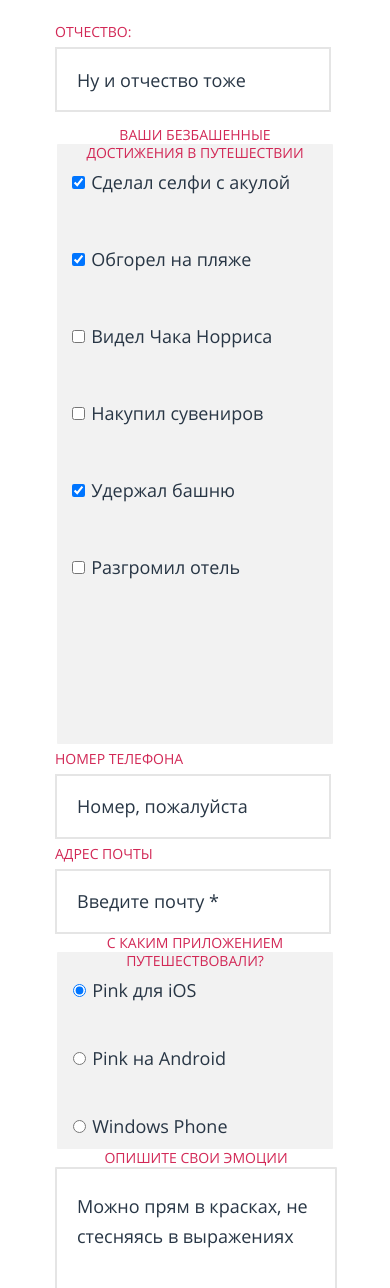
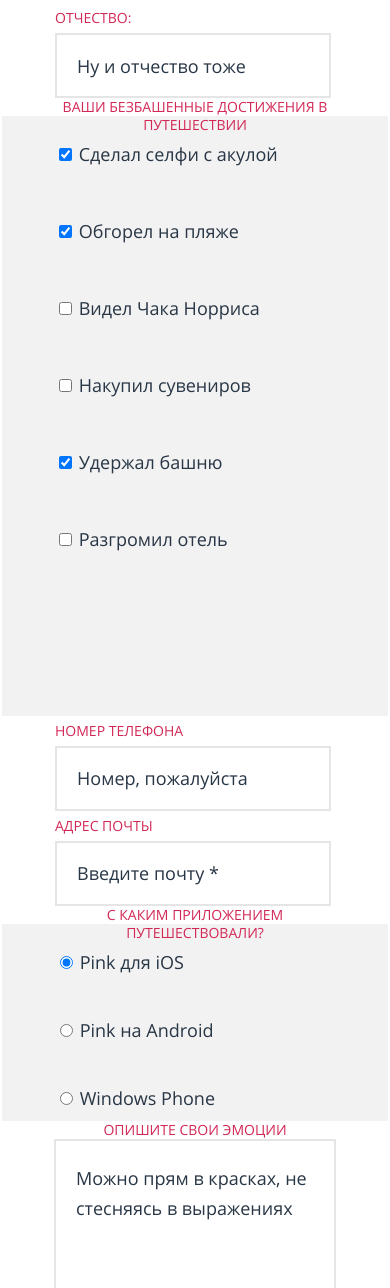
Before and after one commit to PavelGorevoy/1555297-pink-21, a website: page source/form.html in a window 390 px wide. Shown: the part 712-2000 px from the top of the page. Drawn offline with nearby package versions, Linux system fonts and the light colour scheme; files that its build step writes are made by us from their sources.

Commit message:
Заливка бг при мобильной точке адаптива

```diff
--- a/source/sass/blocks/form-checkbox.scss
+++ b/source/sass/blocks/form-checkbox.scss
@@ -3,7 +3,7 @@
 
   @media (min-width: $tablet-width) {
     min-height: 549px;
-    order: 2;
+    order: 3;
   }
 
   @media (min-width: $desktop-width) {
@@ -17,6 +17,10 @@
   display: grid;
   gap: 47px;
 
+  @media (max-width: $mobile-width-only) {
+    @include container;
+  }
+
   @media (min-width: $tablet-width) {
     padding-top: 54px;
     margin: 0 auto;
--- a/source/sass/blocks/form-number.scss
+++ b/source/sass/blocks/form-number.scss
@@ -20,6 +20,10 @@
 
 .form-number__list {
   @include stile-list;
+
+  @media (max-width: $mobile-width-only) {
+    @include container;
+  }
 
   @media (min-width: $tablet-width) {
     display: flex;
--- a/source/sass/blocks/form-platforms.scss
+++ b/source/sass/blocks/form-platforms.scss
@@ -6,7 +6,6 @@
   }
 
   @media (min-width: $desktop-width) {
-    height: 297px;
     max-width: 406px;
     width: 50%;
   }
@@ -14,8 +13,12 @@
 
 .form-platforms__list {
   @include stile-list;
+  display: grid;
   gap: 38px;
-  display: grid;
+
+  @media (max-width: $mobile-width-only) {
+    @include container;
+  }
 
   @media (min-width: $desktop-width) {
     gap: 39px;
--- a/source/sass/blocks/form-selectable.scss
+++ b/source/sass/blocks/form-selectable.scss
@@ -17,6 +17,10 @@
   font-size: 14px;
   line-height: 18px;
   text-transform: uppercase;
+
+  @media (max-width: $mobile-width-only) {
+    @include container;
+  }
 }
 
 .form-selectable__label {
--- a/source/sass/blocks/form-write.scss
+++ b/source/sass/blocks/form-write.scss
@@ -16,6 +16,10 @@
   gap: 29px;
   padding: 0;
   min-width: 280px;
+
+  @media (max-width: $mobile-width-only) {
+    @include container;
+  }
 
   @media (min-width: $tablet-width) {
     gap: 56px;
--- a/source/sass/blocks/form.scss
+++ b/source/sass/blocks/form.scss
@@ -1,26 +1,35 @@
 .form {
-  @include container;
   display: flex;
   flex-direction: column;
+
+  @media (min-width: $tablet-width) {
+    @include container;
+  }
 
   @media (min-width: $desktop-width) {
     flex-direction: row;
     flex-wrap: wrap;
+    align-items: stretch;
   }
 }
 
 .form__text {
   @include fonts-stile;
+  text-align: center;
   margin: 0 auto;
   font-size: 14px;
   line-height: 30px;
+
+  @media (max-width: $mobile-width-only) {
+    @include container;
+  }
 }
 
 .form__submit {
   display: flex;
   flex-direction: column;
   align-items: center;
-  order: 2;
+  order: 3;
 
   @media (min-width: $tablet-width) {
     flex-direction: row;
--- a/source/sass/blocks/write.scss
+++ b/source/sass/blocks/write.scss
@@ -5,11 +5,16 @@
   padding: 0;
   max-width: 280px;
 
+  @media (max-width: $mobile-width-only) {
+    @include container;
+  }
+
   @media (min-width: $tablet-width) {
     min-width: 616px;
     min-height: 289px;
     border: 2px solid $border-color;
     border-radius: 1px;
+    order: 3;
   }
 
   @media (min-width: $desktop-width) {
```
